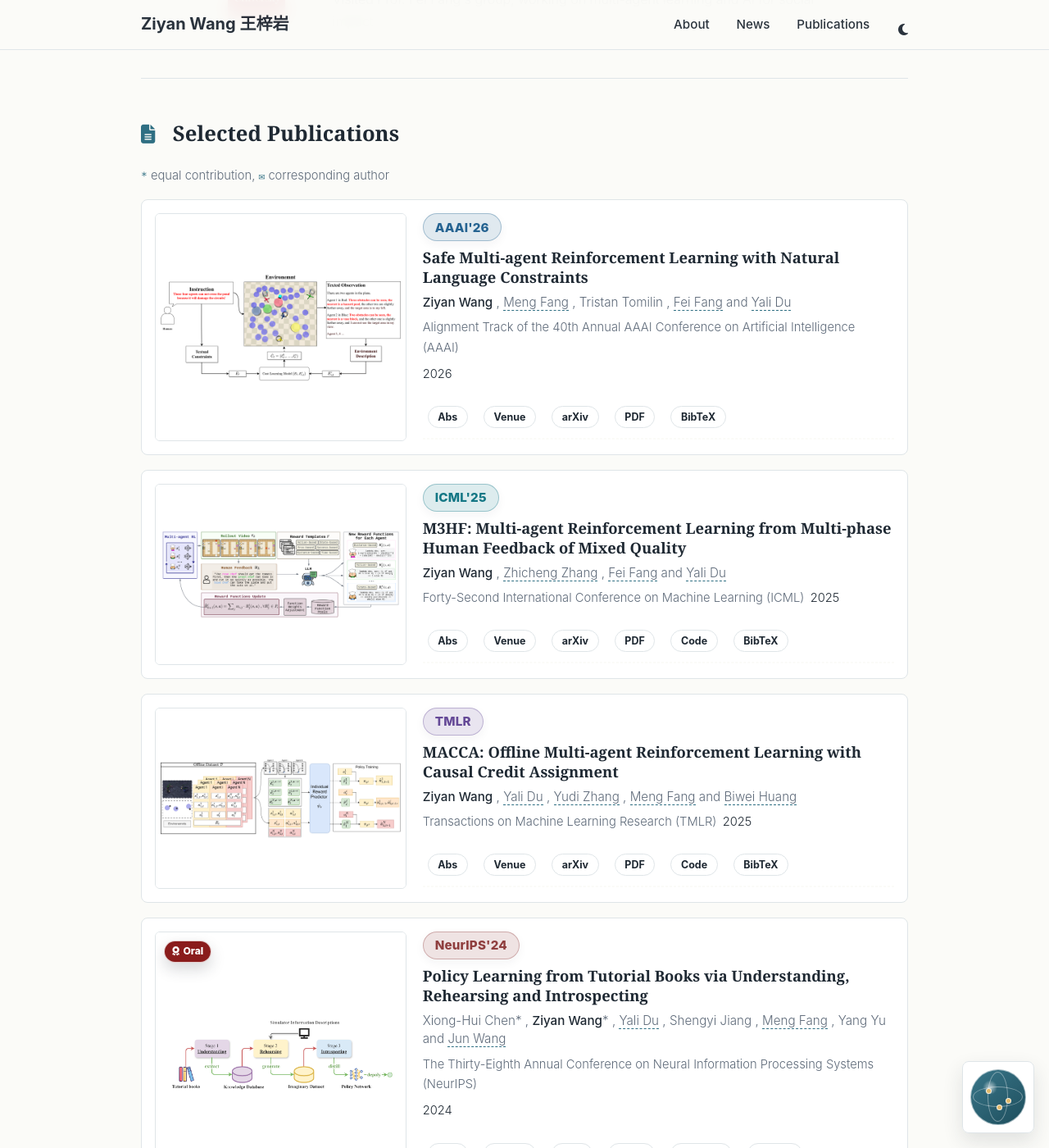
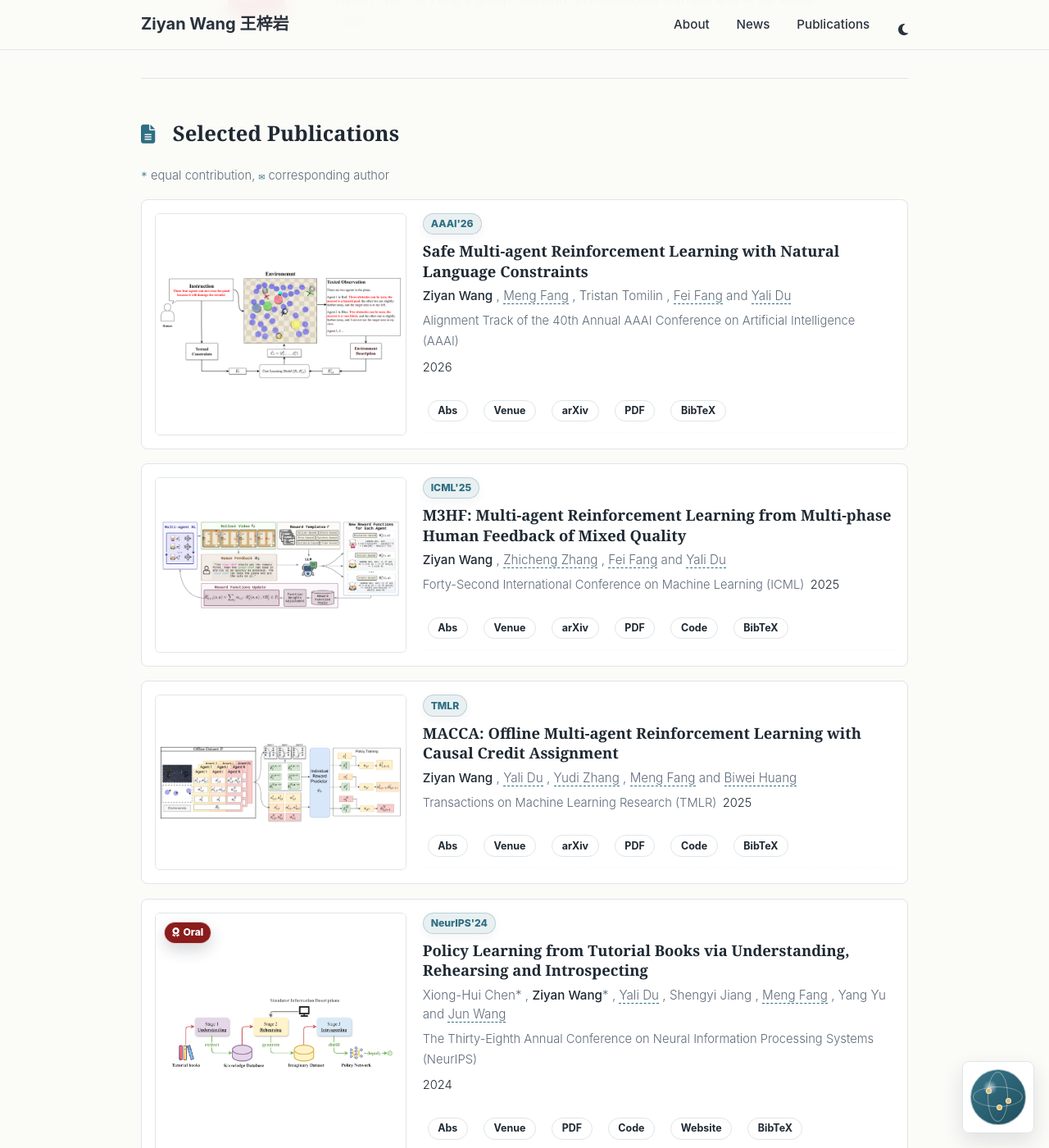
Before and after one commit to ziyan-wang98/ziyan-wang98.github.io, a Jekyll site: the page built from index.md, in a window 1280 px wide and 1400 px high, scrolled down 2530 px. Shown: the whole window at 82% size. Built offline with Jekyll 4.4.1, drawn with Linux system fonts in a browser that asks for light colours; nearby versions of some CDN libraries; comment, search, counter and statistics services are not loaded; a style sheet for code colours, icons or effects is not loaded.

Commit message:
Unify publication badge styling

```diff
--- a/_sass/_redesign.scss
+++ b/_sass/_redesign.scss
@@ -531,56 +531,20 @@ body {
 
 .publication-venue-badge {
   align-items: center;
-  background: rgba(47, 111, 131, 0.12);
-  border: 1px solid rgba(47, 111, 131, 0.28);
+  background: rgba(47, 111, 131, 0.1);
+  border: 1px solid rgba(47, 111, 131, 0.24);
   border-radius: 999px;
   box-shadow: 0 4px 12px rgba(31, 41, 51, 0.05);
   color: var(--global-theme-color);
   display: inline-flex;
-  font-size: 0.95rem;
-  font-weight: 850;
+  font-size: 0.76rem;
+  font-weight: 800;
   justify-content: center;
-  letter-spacing: 0.01em;
+  letter-spacing: 0;
   line-height: 1;
-  min-height: 34px;
-  padding: 0.52rem 0.88rem;
+  min-height: 0;
+  padding: 0.38rem 0.56rem;
   text-transform: none;
-}
-
-.publication-venue-badge[class*="venue-icml"] {
-  background: rgba(20, 119, 133, 0.14);
-  border-color: rgba(20, 119, 133, 0.34);
-  color: #147785;
-}
-
-.publication-venue-badge[class*="venue-tmlr"] {
-  background: rgba(101, 73, 151, 0.14);
-  border-color: rgba(101, 73, 151, 0.34);
-  color: #654997;
-}
-
-.publication-venue-badge[class*="venue-neurips"] {
-  background: rgba(143, 62, 62, 0.14);
-  border-color: rgba(143, 62, 62, 0.34);
-  color: #8f3e3e;
-}
-
-.publication-venue-badge[class*="venue-aaai"] {
-  background: rgba(37, 99, 145, 0.14);
-  border-color: rgba(37, 99, 145, 0.34);
-  color: #256391;
-}
-
-.publication-venue-badge[class*="venue-aamas"] {
-  background: rgba(67, 124, 91, 0.14);
-  border-color: rgba(67, 124, 91, 0.34);
-  color: #437c5b;
-}
-
-.publication-venue-badge[class*="venue-pricai"] {
-  background: rgba(154, 106, 31, 0.14);
-  border-color: rgba(154, 106, 31, 0.34);
-  color: #8a5e19;
 }
 
 .publication-venue-badge[class*="venue-under-review"],
```
